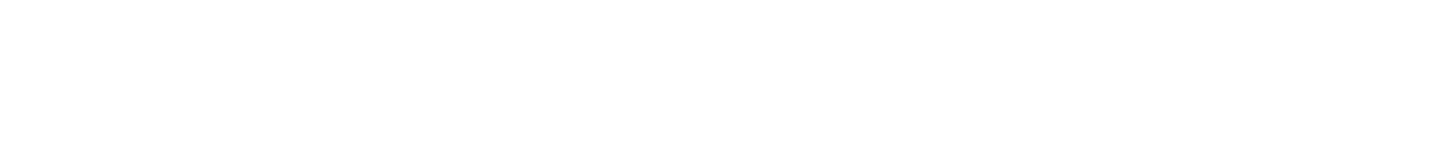
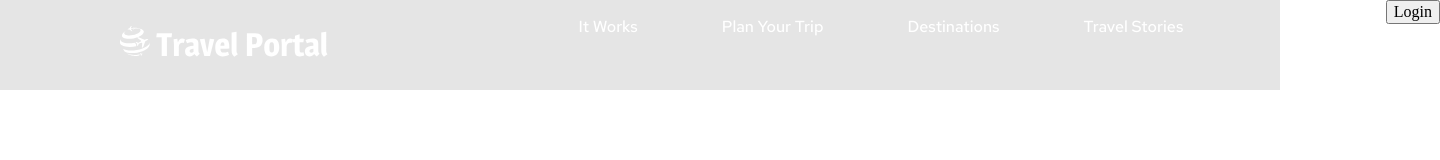
Before and after one commit to VolhaYu/momentum1, a plain HTML site: page travel/index.html in a window 1280 px wide. Shown: the whole page, 1440 px wide, since content can reach past the window. Drawn offline with Linux system fonts and the light colour scheme.

Commit message:
feat: change header

```diff
--- a/travel/css/style.css
+++ b/travel/css/style.css
@@ -1,3 +1,36 @@
 .container {
     width: 1440px;
+    margin: 0 auto;
 }
+.header {
+    height: 90px;
+    background: #E5E5E5;
+}
+.wrap-header {
+    display: flex;
+    justify-content: space-between;
+}
+.logo {
+    width: 216px;
+    padding: 25px 0 34px 120px;
+}
+.nav-list {
+    display: flex;
+    justify-content: flex-start;
+    align-items: center;
+    list-style: none;
+}
+.nav-link a {
+    font-family: 'Red Hat Text';
+    font-style: normal;
+    font-weight: 500;
+    font-size: 16px;
+    line-height: 21px;
+    color: white;
+    text-decoration: none;
+    padding: 0 42px;
+
+}
+/* .login {
+    padding-right: 120px;
+} */
--- a/travel/index.html
+++ b/travel/index.html
@@ -11,13 +11,38 @@
     <link rel="stylesheet" href="css/style.css">
 </head>
 <body>
-    <header>
+    <header class="header">
         <div class="container">
-
+            <div class="wrap-header">
+                <img class="logo" src="assets/svg/logo.svg" alt="logo">
+                <nav class="nav">
+                    <ul class="nav-list">
+                        <li class="nav-link"><a href="#It-Works">It Works</a></li>
+                        <li class="nav-link"><a href="#PlanYT">Plan Your Trip</a></li>
+                        <li class="nav-link"><a href="#Destinations">Destinations</a></li>
+                        <li class="nav-link"><a href="#Travel-Stories">Travel Stories</a></li>
+                    </ul>
+                </nav>
+                <form action="">
+                    <button class="login" type="submit">Login</button>
+                </form>
+            </div>
         </div>
     </header>
     <main>
         <div class="container">
+            <section id="It-Works">
+
+            </section>
+            <section id="PlanYT">
+
+            </section>
+            <section id="Destinations">
+
+            </section>
+            <section id="Travel-Stories">
+
+            </section>
 
         </div>
     </main>
```
